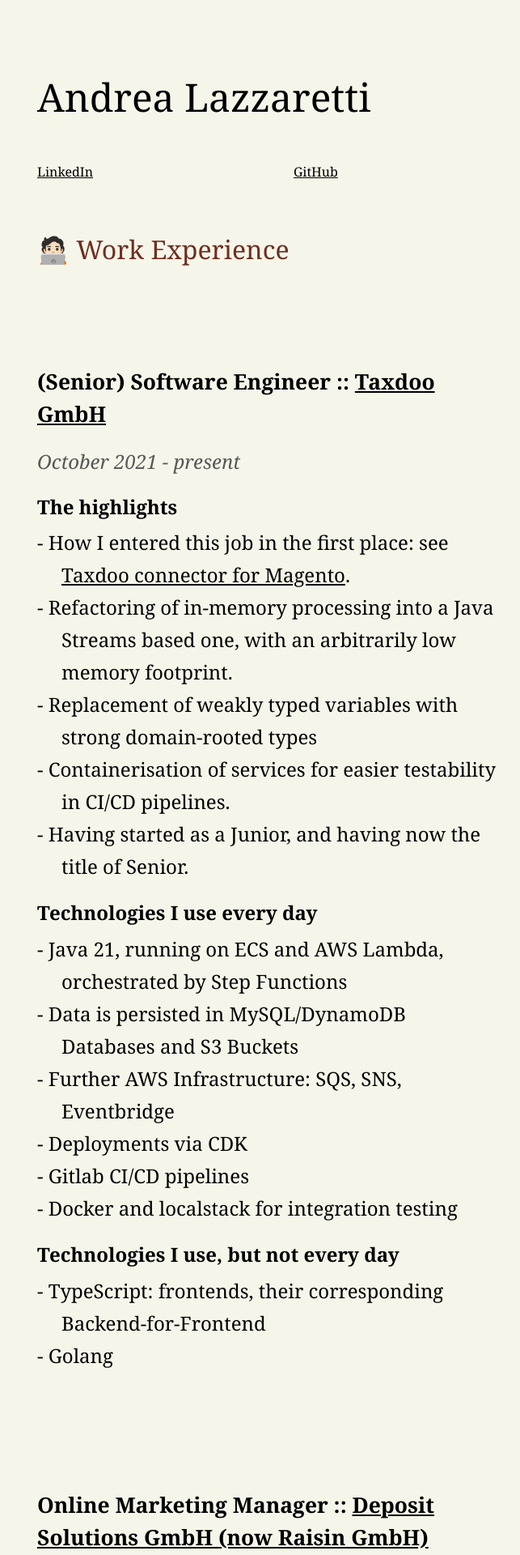
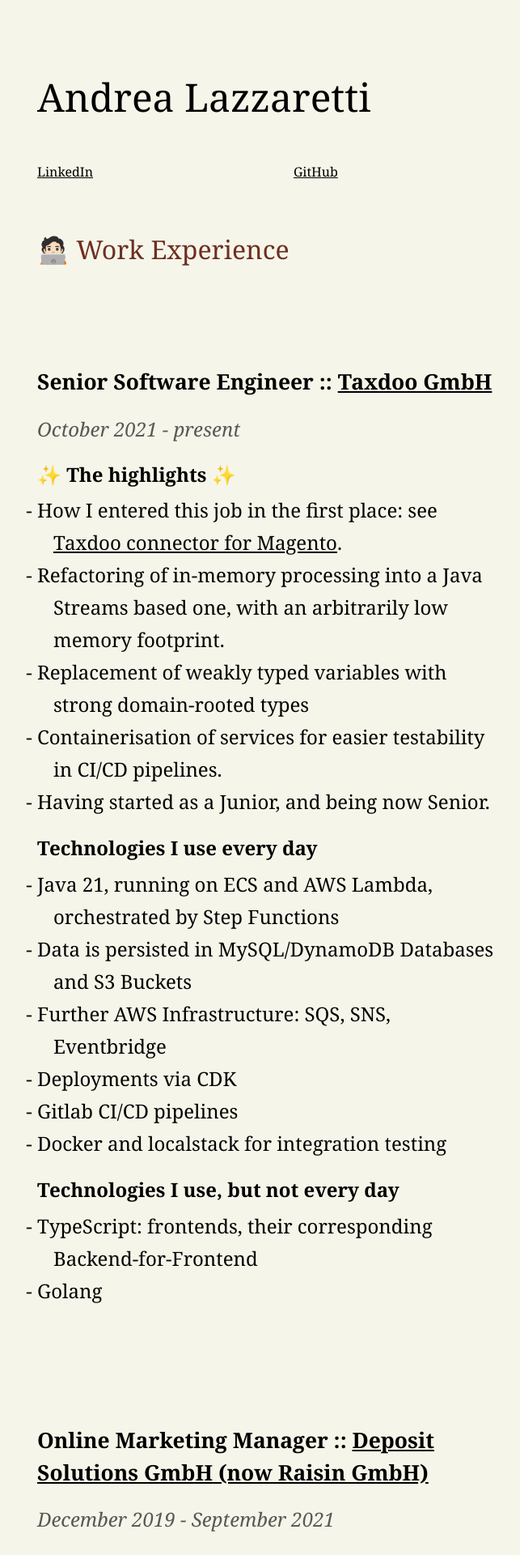
Before and after one commit to andrea-aus-hh/resume, a Jekyll site: the page built from index.md, in a window 1280 px wide. Shown: the top 1920 px of the page at 81% size, without its empty margins (286-929 px from the left). Built offline with Jekyll 4.4.1, drawn with Linux system fonts in a browser that asks for light colours.

Commit message:
Better mobile readability

```diff
--- a/_includes/taxdoo.md
+++ b/_includes/taxdoo.md
@@ -1,13 +1,13 @@
-### (Senior) Software Engineer :: [Taxdoo GmbH](https://www.taxdoo.com)
+### Senior Software Engineer :: [Taxdoo GmbH](https://www.taxdoo.com)
 <p class='date'>October 2021 - present</p>
 
-**The highlights**
+**✨ The highlights ✨**
 
 - How I entered this job in the first place: see [Taxdoo connector for Magento](#magento).
 - Refactoring of in-memory processing into a Java Streams based one, with an arbitrarily low memory footprint.
 - Replacement of weakly typed variables with strong domain-rooted types
 - Containerisation of services for easier testability in CI/CD pipelines.
-- Having started as a Junior, and having now the title of Senior.
+- Having started as a Junior, and being now Senior.
 
 <p></p>
 
--- a/css/andrea-aus-hh-screen.css
+++ b/css/andrea-aus-hh-screen.css
@@ -64,6 +64,10 @@ p, summary, h1,h2, h3, h4, ul, ol, hr, table {
 		left: 10%;
 		width: 80%;
 	}
+
+	body {
+		line-height: 1.8rem;
+	}
 }
 
 p, summary {
@@ -98,14 +102,23 @@ hr {
 	margin-bottom: 2em;
 }
 
-li:before {
+li::marker {
 	content: "- ";
+	margin-right: 0.5em; /* Add spacing */
+	@media only screen and (max-width: 880px) {
+		content: ''
+	}
 }
 
 li {
-	/*second line indent*/
-	padding-left: 1.25em;
-	text-indent: -1.25em;
+	padding-left: 1.25rem;
+	text-indent: -1.25rem;
+
+	@media only screen and (max-width: 880px) {
+		padding-left: 0rem;
+		text-indent: 0rem;
+		margin-bottom: 2rem;
+	}
 }
 
 li ul {
@@ -147,7 +160,7 @@ h3, h4 {
 .chunk-of-life {
 	padding-top: 3em;
 	padding-bottom: 3em;
-	font-size: 1.5em;
+	font-size: 1.5rem;
 }
 
 .chunk-of-life:hover {
```
